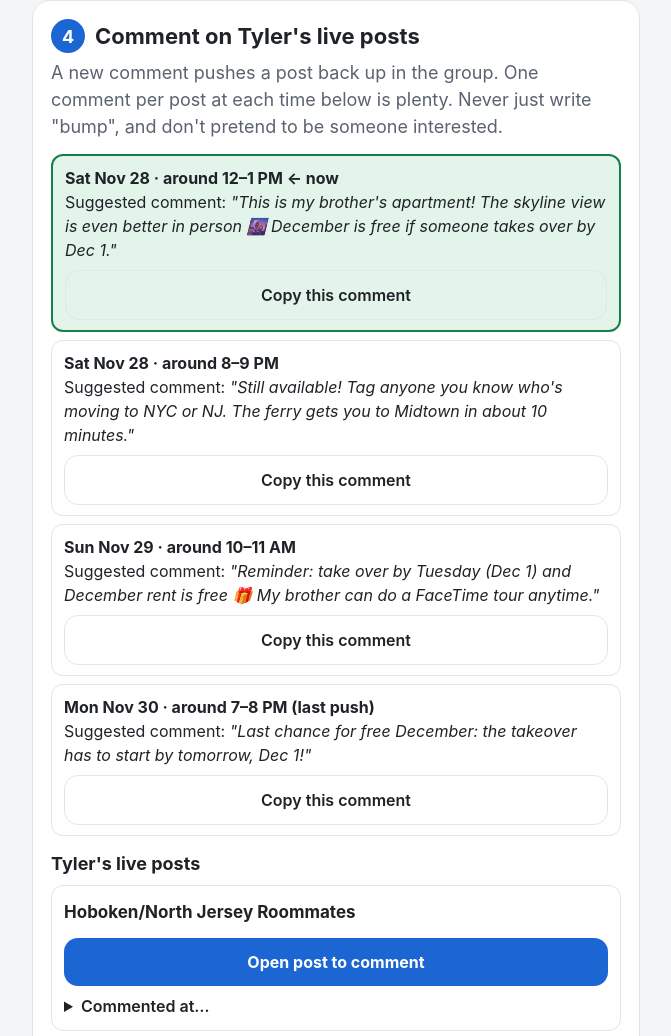
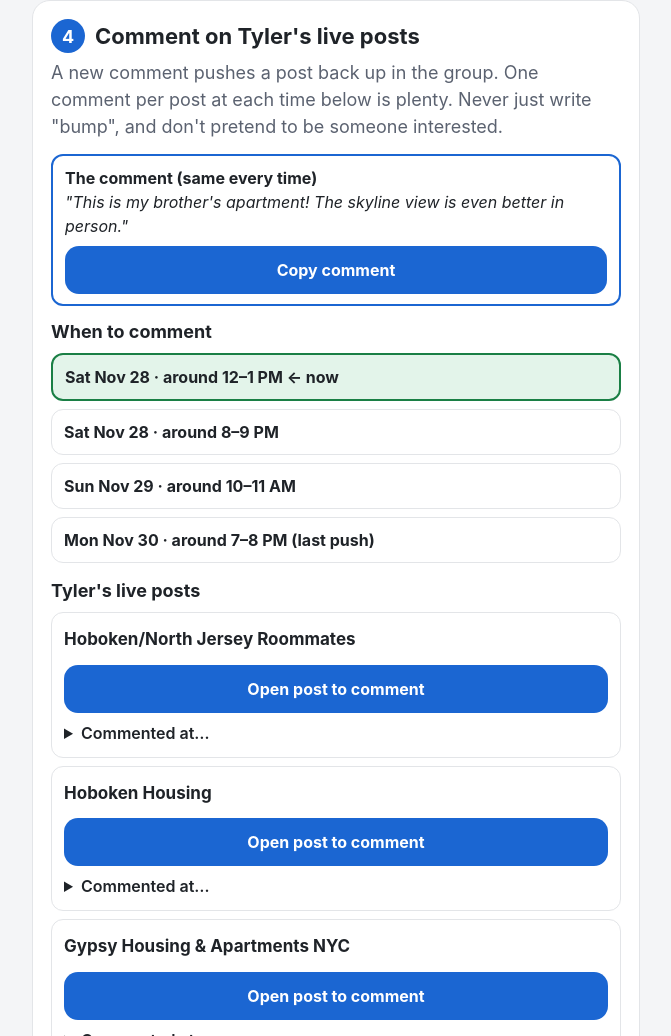
Before and after one commit to jtnicastro/declan-listing, a plain HTML site: page sister/index.html in a window 1280 px wide. Shown: the part 3093-4129 px from the top of the page, without its empty margins (304-975 px from the left). Drawn offline with Linux system fonts and the light colour scheme.

Commit message:
Sister page: one consistent comment for every time slot
Co-Authored-By: Claude Opus 5.5 <noreply@anthropic.com>
Claude-Session: https://claude.ai/code/session_011tLM7uwCDuKwUD4ANF4AVN

```diff
--- a/sister/index.html
+++ b/sister/index.html
@@ -168,6 +168,8 @@ details ul{margin:8px 0 0;padding-left:20px;font-size:15px;color:var(--muted)}
 <section class="card">
 <h2><span class="num">4</span>Comment on Tyler's live posts</h2>
 <p class="sub">A new comment pushes a post back up in the group. One comment per post at each time below is plenty. Never just write "bump", and don't pretend to be someone interested.</p>
+<div class="slot" style="border:2px solid var(--blue)"><b>The comment (same every time)</b><i>"This is my brother's apartment! The skyline view is even better in person."</i><div class="row"><button id="copyComment">Copy comment</button></div></div>
+<p style="margin:12px 0 4px;font-weight:700">When to comment</p>
 <div id="slots"></div>
 <div id="livePosts"></div>
 </section>
@@ -223,10 +225,10 @@ const LIVE=[
  {name:"Gypsy Housing & Apartments NYC",url:"https://www.facebook.com/groups/296711348386206/posts/2172859940771328/"}
 ];
 const SLOTS=[
- {s:"2026-11-28T12:00:00-05:00",e:"2026-11-28T14:00:00-05:00",label:"Sat Nov 28 · around 12–1 PM",text:"This is my brother's apartment! The skyline view is even better in person 🌆 December is free if someone takes over by Dec 1."},
- {s:"2026-11-28T20:00:00-05:00",e:"2026-11-28T22:00:00-05:00",label:"Sat Nov 28 · around 8–9 PM",text:"Still available! Tag anyone you know who's moving to NYC or NJ. The ferry gets you to Midtown in about 10 minutes."},
- {s:"2026-11-29T10:00:00-05:00",e:"2026-11-29T12:00:00-05:00",label:"Sun Nov 29 · around 10–11 AM",text:"Reminder: take over by Tuesday (Dec 1) and December rent is free 🎁 My brother can do a FaceTime tour anytime."},
- {s:"2026-11-30T19:00:00-05:00",e:"2026-11-30T21:00:00-05:00",label:"Mon Nov 30 · around 7–8 PM (last push)",text:"Last chance for free December: the takeover has to start by tomorrow, Dec 1!"}
+ {s:"2026-11-28T12:00:00-05:00",e:"2026-11-28T14:00:00-05:00",label:"Sat Nov 28 · around 12–1 PM",text:"This is my brother's apartment! The skyline view is even better in person."},
+ {s:"2026-11-28T20:00:00-05:00",e:"2026-11-28T22:00:00-05:00",label:"Sat Nov 28 · around 8–9 PM",text:"This is my brother's apartment! The skyline view is even better in person."},
+ {s:"2026-11-29T10:00:00-05:00",e:"2026-11-29T12:00:00-05:00",label:"Sun Nov 29 · around 10–11 AM",text:"This is my brother's apartment! The skyline view is even better in person."},
+ {s:"2026-11-30T19:00:00-05:00",e:"2026-11-30T21:00:00-05:00",label:"Mon Nov 30 · around 7–8 PM (last push)",text:"This is my brother's apartment! The skyline view is even better in person."}
 ];
 const SKIP=["Weehawken Apartment Rentals","Hoboken/North Jersey Roommates","Hoboken Housing: Rentals, Sublets, and Lease-Takeovers","Hoboken, NJ Looking Apartment Housing…","NORTH NEW JERSEY APARTMENTS FOR RENT","New Jersey Apartments for rent","Jersey City Rentals, Housing, Apartments ✅","NYC Rooms for Rent","Gypsy Housing & Apartments NYC","People of Port Imperial (Tyler will post there himself)"];
 
@@ -281,8 +283,7 @@ function renderSlots(){const now=new Date();let nextSet=false;
   $("slots").innerHTML=SLOTS.map((s,i)=>{const st=new Date(s.s),en=new Date(s.e);let cls="",tag="";
     if(now>=en){cls="past";tag=" (passed)"}else if(now>=st){cls="now";tag=" ← now"}else if(!nextSet){cls="now";tag=" ← next";nextSet=true}
     if(now>=st&&now<en)nextSet=true;
-    return '<div class="slot '+cls+'"><b>'+s.label+tag+'</b>Suggested comment: <i>"'+s.text+'"</i><div class="row"><button data-ctext="'+i+'" class="ghost">Copy this comment</button></div></div>'}).join("");
-  document.querySelectorAll("[data-ctext]").forEach(b=>b.addEventListener("click",()=>copy(SLOTS[b.dataset.ctext].text,b,"Copy this comment")));
+    return '<div class="slot '+cls+'"><b>'+s.label+tag+'</b></div>'}).join("");
 }
 function renderLive(){
   $("livePosts").innerHTML='<p style="margin:14px 0 4px;font-weight:700">Tyler\'s live posts</p>'+LIVE.map((p,i)=>{
@@ -290,6 +291,7 @@ function renderLive(){
     return '<div class="lp"><b>'+p.name+'</b><a class="btn" href="'+p.url+'" target="_blank" rel="noopener" style="font-size:16px;padding:12px">Open post to comment</a><details style="margin-top:8px"><summary>Commented at&hellip;</summary>'+ticks+'</details></div>'}).join("");
   document.querySelectorAll("[data-c]").forEach(c=>c.addEventListener("change",()=>{cdone[c.dataset.c]=c.checked;store("cdone",cdone)}));
 }
+$("copyComment").addEventListener("click",e=>copy(SLOTS[0].text,e.target,"Copy comment"));
 renderSlots();renderLive();setInterval(renderSlots,60000);
 $("skipList").innerHTML=SKIP.map(s=>"<li>"+s+"</li>").join("");
 </script>
```
